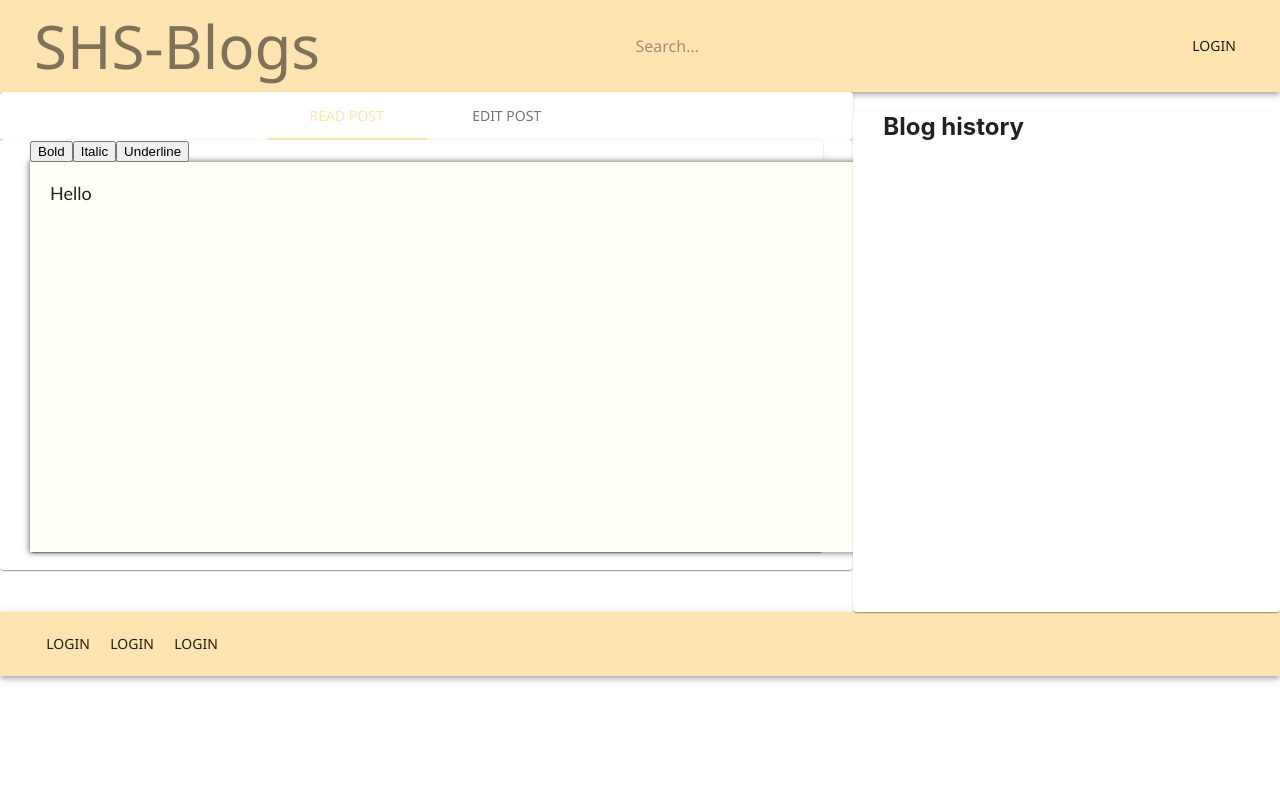
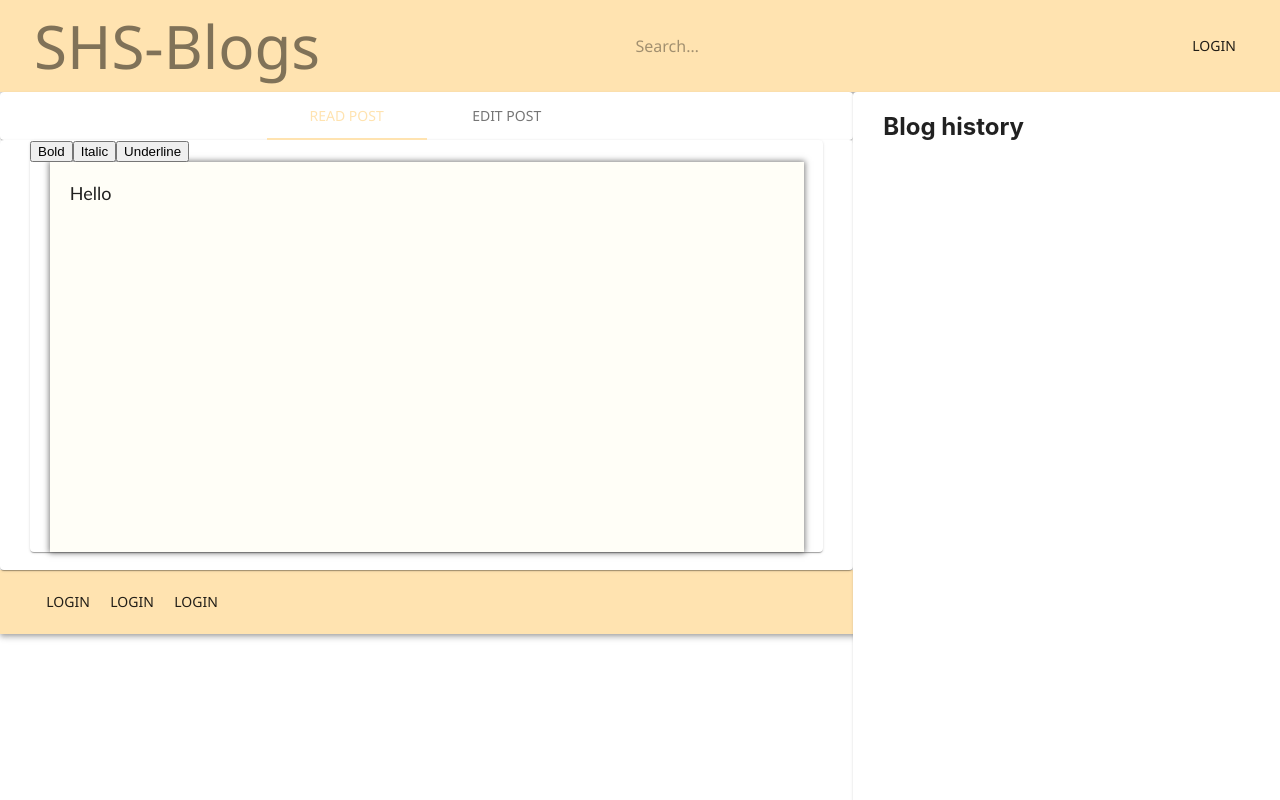
Before and after one commit to HannaTuominen/SHS-Blog, a React (Create React App) app in the folder frontend/: page /editpost in a window 1280 px wide. Built offline with nearby package versions, Linux system fonts and the light colour scheme; no server answers.

Commit message:
Styling.

```diff
--- a/frontend/src/App.css
+++ b/frontend/src/App.css
@@ -39,7 +39,7 @@
 
 div.DraftEditor-root {
   background-color: #fffef7;
-  width:100%;
+  width:90%;
   margin:auto;
   box-shadow: 0px 0px 6px 1px rgba(0,0,0,0.5);
   height:350px;
--- a/frontend/src/Components/Blogposts/RightPane.js
+++ b/frontend/src/Components/Blogposts/RightPane.js
@@ -5,8 +5,10 @@ import { withStyles }  from '@material-ui/core/styles'
 const useStyles = theme => ({
   rightPane: {
     padding: "0 30px",
-    height: 500
-  },
+    height: "100%",
+    width: "100%",
+    position: "fixed"
+  }
 });
 
 class RightPane extends Component {
```
